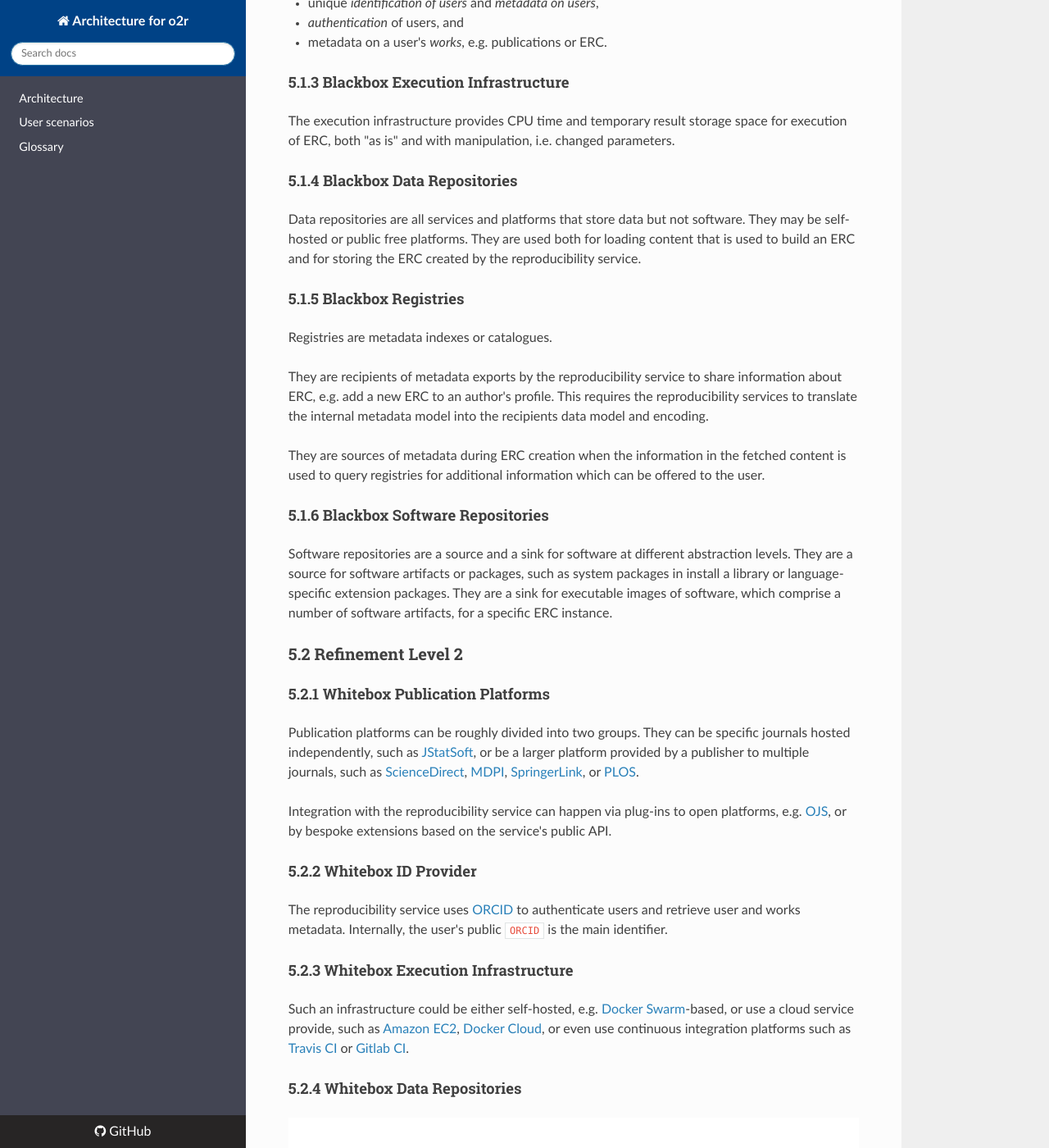
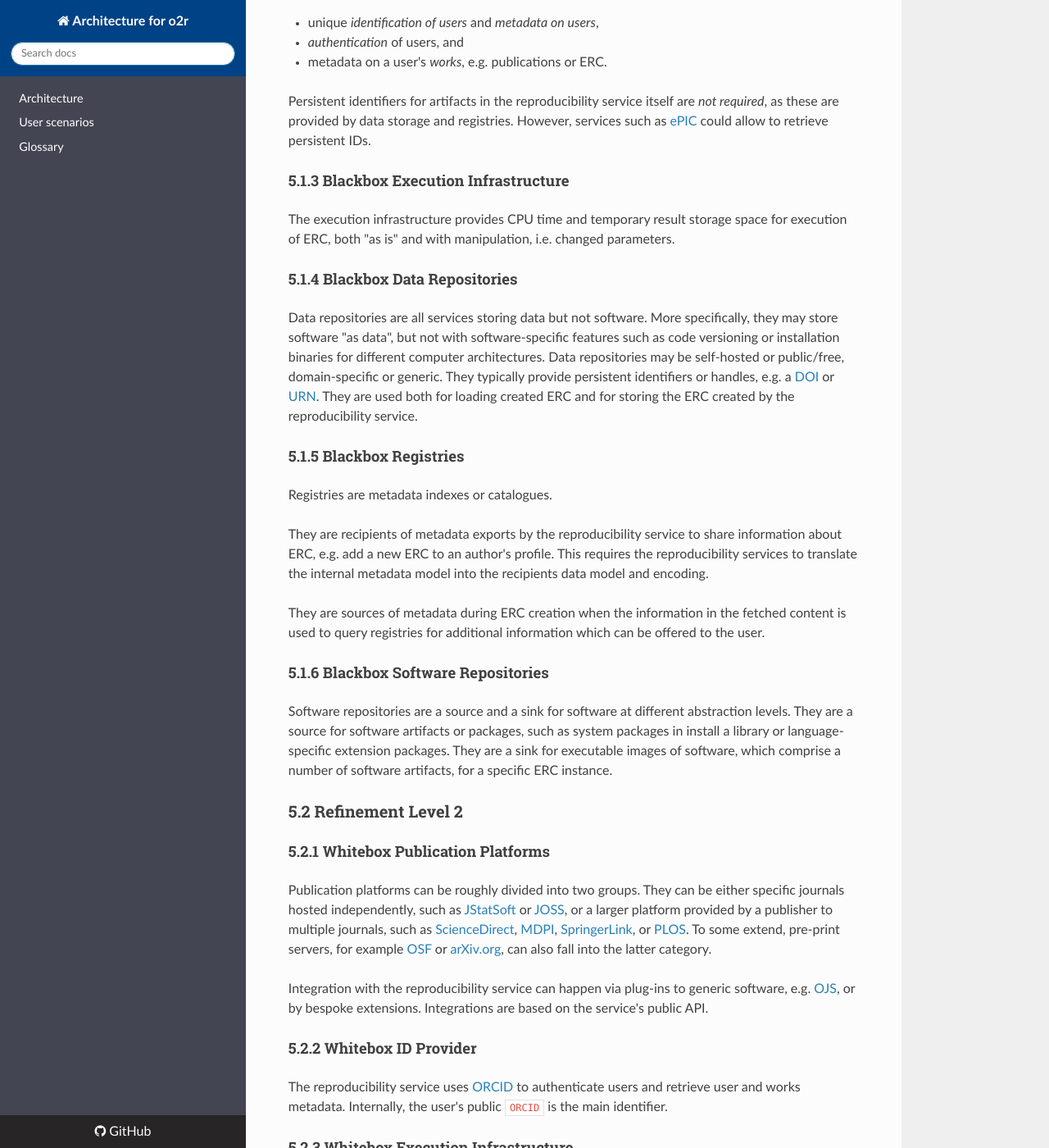
Before and after one commit to o2r-project/architecture, an MkDocs documentation site: the page built from docs/05_building-block-view.md, in a window 1280 px wide and 1400 px high, scrolled down 477 px. Shown: the whole window at 82% size. Built offline with MkDocs 1.6.1, drawn with Linux system fonts in a browser that asks for light colours; nearby versions of some CDN libraries; old or Windows-style settings are respelled for this version of MkDocs; some of the changed text lies outside the part shown.

Commit message:
Improve wording, try to clarify

```diff
--- a/docs/05_building-block-view.md
+++ b/docs/05_building-block-view.md
@@ -4,9 +4,9 @@
 
 #### 5.1.1 Blackbox Publication Platforms
 
-Publications platforms are the primary online interaction point of users with scientific works.
-Users consume publications, e.g. browsing, searching, and reading.
-Users create publications, e.g. submitting to a scientific journal.
+Publications platforms are the online interaction points of users with scientific works.
+Users create publications, e.g. submitting to a scientific journal, publishing on a pre-print server or archive, or collaborating in online repositories.
+Users examine publications, e.g. browsing, searching, reading, downloading, or reviewing.
 
 #### 5.1.2 Blackbox ID Provider
 
@@ -16,11 +16,8 @@ Identification information of distributed systems is crucial, and for security r
 - _authentication_ of users, and
 - metadata on a user's _works_, e.g. publications or ERC.
 
-<!--
-**artifact IDs** (if needed)
-
-A URI provider, e.g. [ePIC](http://www.pidconsortium.eu/?page_id=74) allows the reproducibility service to retrieve persistent identifiers for own landing pages, retrieved via and `HTTP` API, see [ePIC docs](http://doc.pidconsortium.eu/guides/overview/).
--->
+Persistent identifiers for artifacts in the reproducibility service itself are _not required_, as these are provided by data storage and registries.
+However, services such as [ePIC](http://www.pidconsortium.eu/) could allow to retrieve persistent IDs.
 
 #### 5.1.3 Blackbox Execution Infrastructure
 
@@ -28,8 +25,11 @@ The execution infrastructure provides CPU time and temporary result storage spac
 
 #### 5.1.4 Blackbox Data Repositories
 
-Data repositories are all services and platforms that store data but not software. They may be self-hosted or public free platforms.
-They are used both for loading content that is used to build an ERC and for storing the ERC created by the reproducibility service.
+Data repositories are all services storing data but not software.
+More specifically, they may store software "as data", but not with software-specific features such as code versioning or installation binaries for different computer architectures.
+Data repositories may be self-hosted or public/free, domain-specific or generic.
+They typically provide persistent identifiers or handles, e.g. a [DOI](https://www.doi.org/) or [URN](https://en.wikipedia.org/wiki/Uniform_Resource_Name).
+They are used both for loading created ERC and for storing the ERC created by the reproducibility service.
 
 #### 5.1.5 Blackbox Registries
 
@@ -51,9 +51,11 @@ They are a sink for executable images of software, which comprise a number of so
 #### 5.2.1 Whitebox Publication Platforms
 
 Publication platforms can be roughly divided into two groups.
-They can be specific journals hosted independently, such as [JStatSoft](http://www.jstatsoft.org/), or be a larger platform provided by a publisher to multiple journals, such as [ScienceDirect](http://sciencedirect.com/), [MDPI](http://www.mdpi.com/), [SpringerLink](https://link.springer.com/), or [PLOS](https://plos.org/).
+They can be either specific journals hosted independently, such as [JStatSoft](http://www.jstatsoft.org/) or [JOSS](http://joss.theoj.org/), or a larger platform provided by a publisher to multiple journals, such as [ScienceDirect](http://sciencedirect.com/), [MDPI](http://www.mdpi.com/), [SpringerLink](https://link.springer.com/), or [PLOS](https://plos.org/).
+To some extend, pre-print servers, for example [OSF](https://osf.io/) or [arXiv.org](https://arxiv.org/), can also fall into the latter category.
 
-Integration with the reproducibility service can happen via plug-ins to open platforms, e.g. [OJS](https://pkp.sfu.ca/ojs/), or by bespoke extensions based on the service's public API.
+Integration with the reproducibility service can happen via plug-ins to generic software, e.g. [OJS](https://pkp.sfu.ca/ojs/), or by bespoke extensions.
+Integrations are based on the service's public API.
 
 #### 5.2.2 Whitebox ID Provider
 
@@ -62,17 +64,17 @@ Internally, the user's public `ORCID` is the main identifier.
 
 #### 5.2.3 Whitebox Execution Infrastructure
 
-Such an infrastructure could be either self-hosted, e.g. [Docker Swarm](https://www.docker.com/products/docker-swarm)-based, or use a cloud service provide, such as [Amazon EC2](https://aws.amazon.com/ec2/), [Docker Cloud](http://cloud.docker.com/), or even use continuous integration platforms such as [Travis CI](https://travis-ci.org/) or [Gitlab CI](https://about.gitlab.com/gitlab-ci/).
+Such an infrastructure could be either self-hosted, e.g. [Docker Swarm](https://www.docker.com/products/docker-swarm)-based, or use a cloud service provide, such as [Amazon EC2](https://aws.amazon.com/ec2/), [Docker Cloud](http://cloud.docker.com/), or even use continuous integration services such as [Travis CI](https://travis-ci.org/) or [Gitlab CI](https://about.gitlab.com/gitlab-ci/).
 
 #### 5.2.4 Whitebox Data Repositories
 
 [![whitebox data repositories](img/5.2-whitebox-data-repos.png)](img/5.2-whitebox-data-repos.png)
 
-**Collaboration platforms**, e.g. ownCloud/Sciebo, GitHub, ShareLatex, [OSF](https://osf.io/), allow users to create, store, and share their research.
-The reproducibility service fetches contents for building an ERC from these platforms based on public links, e.g. GitHub repository or Sciebo shared folder.
-It is possible that ERC creation is linked persistently to such collaboration platforms and updates to a shared storage cause ERC creation, execution etc.
+**Collaboration platforms**, e.g. [ownCloud/Sciebo](http://sciebo.de/), [GitHub](http://github.com/), [ShareLatex](http://sharelatex.com/), [OSF](https://osf.io/), allow users to create, store, and share their research (code, text, data, et cetera).
+The reproducibility service fetches contents for building an ERC from them based on public links, e.g. a public GitHub repository or shared Sciebo folder.
+It is possible that ERC creation is linked to a project/repository on a collaboration platform and updates trigger an ERC (re-)creation or execution.
 
-Protocols: `WebDAV`, `ownCloud`, `HTTP`, `git`
+Protocols: `WebDAV`, `ownCloud`, `HTTP` (including [webhooks](https://en.wikipedia.org/wiki/Webhook)), `git`
 
 **Domain data repositories**, e.g. [PANGAEA](https://www.pangaea.de/) or [GFZ Data Services](http://dataservices.gfz-potsdam.de/portal/), can be accessed by the reproducibility service during creation and execution of ERC to download data.
 Allowing access to data repositories reduces data duplication but requires control over/trust in the respective repository.
@@ -91,7 +93,13 @@ Protocol: `HTTP` carrying bitstreams and metadata
 
 #### 5.2.5 Whitebox Registries
 
-TBD ([CRIS](https://www.uni-muenster.de/FB7_MultimediaSupport/CRIS_Infoseite/Forschungsdatenbank_Infoseite.html), [DataCite](https://www.datacite.org/), [Google Scholar](https://scholar.google.de/), [Scopus](https://www.scopus.com/), ...)
+Research data registries and websites, for example ([CRIS](https://www.uni-muenster.de/FB7_MultimediaSupport/CRIS_Infoseite/Forschungsdatenbank_Infoseite.html), [DataCite](https://www.datacite.org/), [Google Scholar](https://scholar.google.de/), [Scopus](https://www.scopus.com/), [Altmetric](https://www.altmetric.com/), to name just a few, collect metadata on publications and provide services with this data.
+Services comprise discovery but also derivation of citation data and creating networks of researchers and publications.
+
+The listed examples include open platforms, commercial solutions, and institution-specific platforms.
+Some of the registries offer a public, well-defined API to retrieve structured metadata and to create new records.
+
+Protocol: `HTTP` APIs
 
 #### 5.2.6 Whitebox Software Repositories
 
```
Also changed, not shown: other parts of docs/05_building-block-view.md (+1 -1 lines), docs/01_introduction-and-goals.md (+8 -7 lines), docs/02_architecture-constraints.md (+3 -3 lines), docs/03_system-scope-and-context.md (+4 -6 lines).
